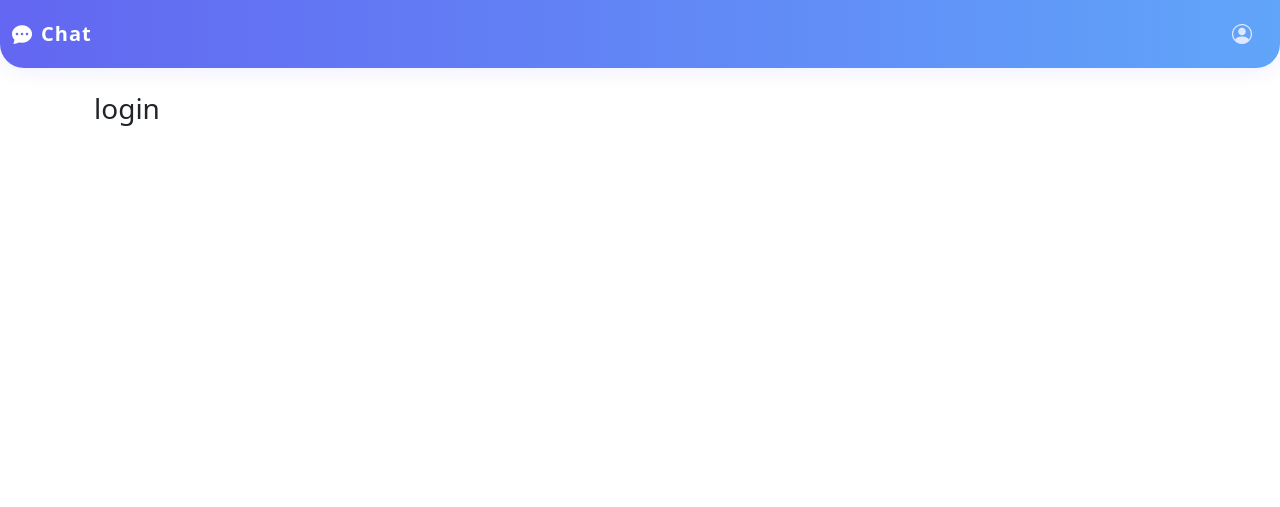
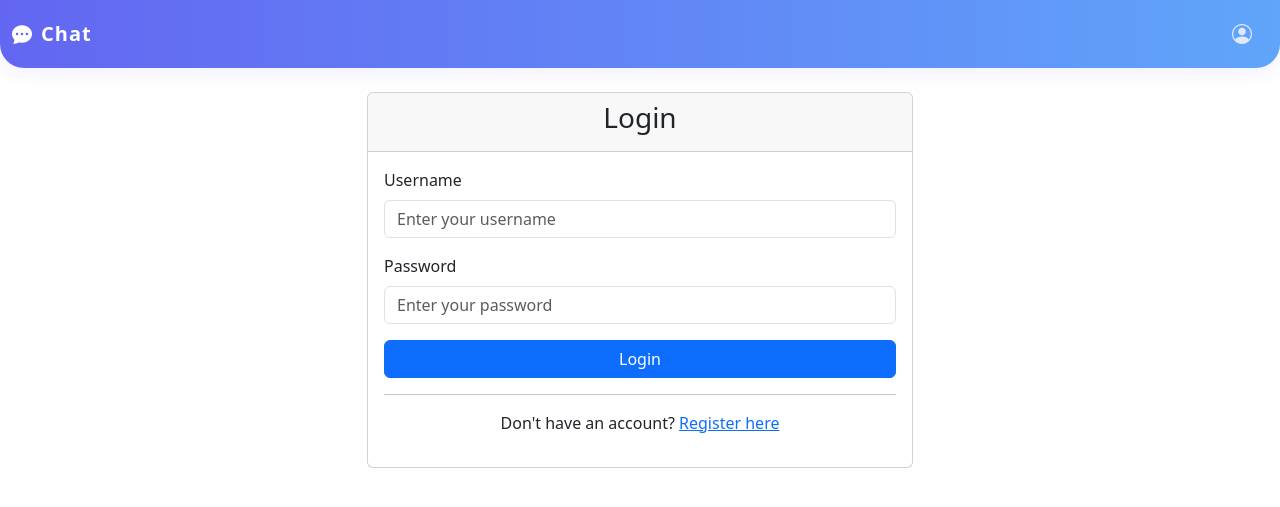
Before and after one commit to MahmoudAbuelhasaan/chat_with_pdf_langchain, a Flask app: page /auth/login in a window 1280 px wide. Shown: the top 507 px of the page. Run offline with Flask 3, Linux system fonts and the light colour scheme.

Commit message:
add auth system

```diff
--- a/app/auth/apis.py
+++ b/app/auth/apis.py
@@ -1,5 +1,5 @@
 from flask import render_template,redirect,request,flash,url_for
-from flask_login import current_user,login_required
+from flask_login import current_user,login_required,login_user,logout_user
 from app.auth.forms import LoginForm, RegisterForm
 from app.models import User
 from app import db
@@ -7,8 +7,17 @@ from app.auth import bp
 
 @bp.route('/login', methods=['GET', 'POST'])
 def login():
+    form = LoginForm()
+    if form.validate_on_submit():
+        username = form.username.data
+        password = form.password.data
+        user = User.query.filter_by(username=username).first()
+        if user and user.check_password(password):
+            login_user(user)
+            flash('You are loged in. ')
+            return redirect('/chat/chat')
 
-    return render_template('auth/login.html')
+    return render_template('auth/login.html',form=form)
 
 @bp.route('/register', methods=['GET', 'POST'])
 def register():
--- a/app/routes.py
+++ /dev/null
@@ -1,6 +0,0 @@
-from app.auth.urls import auth_routs_bp
-
-
-def register_routes(app):
-
-    app.register_blueprint(auth_routs_bp,url_prefix='/auth')
--- a/app/templates/auth/login.html
+++ b/app/templates/auth/login.html
@@ -1,9 +1,59 @@
-{% extends 'base.html' %}
+{% extends "base.html" %}
 
 {% block content %}
+    <div class="row justify-content-center">
+        <div class="col-lg-6">
+            <div class="card">
+                <div class="card-header">
+                    <h3 class="text-center">Login</h3>
 
-<div class="container">
-    <h3>login</h3>
-</div>
+
+                </div>
+                <div class="card-body">
+                    <form method="post">
+                        {{ form.hidden_tag() }}
+                        <div class="mb-3">
+                            {{ form.username.label(class="form-label") }}
+                            {{ form.username(class="form-control", placeholder="Enter your username") }}
+                            {% if form.username.errors %}
+                                <div class="alert alert-danger">
+                                    {% for error in form.username.errors %}
+                                        <p>{{ error }}</p>
+                                    {% endfor %}
+                                </div>
+                            {% endif %}
+
+                        </div>
+                        <div class="mb-3">
+                            {{ form.password.label(class="form-label") }}
+                            {{ form.password(class="form-control", placeholder="Enter your password") }}
+                            {% if form.password.errors %}
+                                <div class="alert alert-danger">
+                                    {% for error in form.password.errors %}
+                                        <p>{{ error }}</p>
+                                    {% endfor %}
+                                </div>
+                            {% endif %}
+
+                        </div>
+                        <div class="d-grid">
+                            {{ form.submit(class="btn btn-primary") }}
+                        </div>
+
+                    </form>
+                    <hr>
+                    <div class="text-center">
+                        <p>
+                            Don't have an account? <a href="/auth/register">Register here</a>
+                        </p>
+                    </div>
+                </div>
+
+            </div>
+
+        </div>
+
+    </div>
+
 
 {% endblock content %}
```
